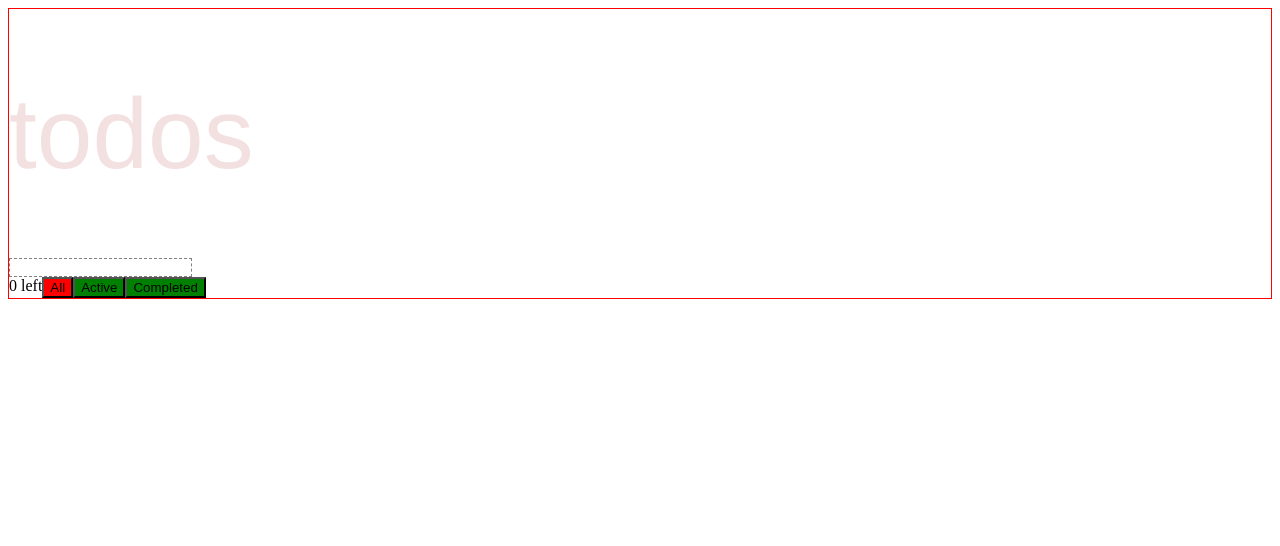
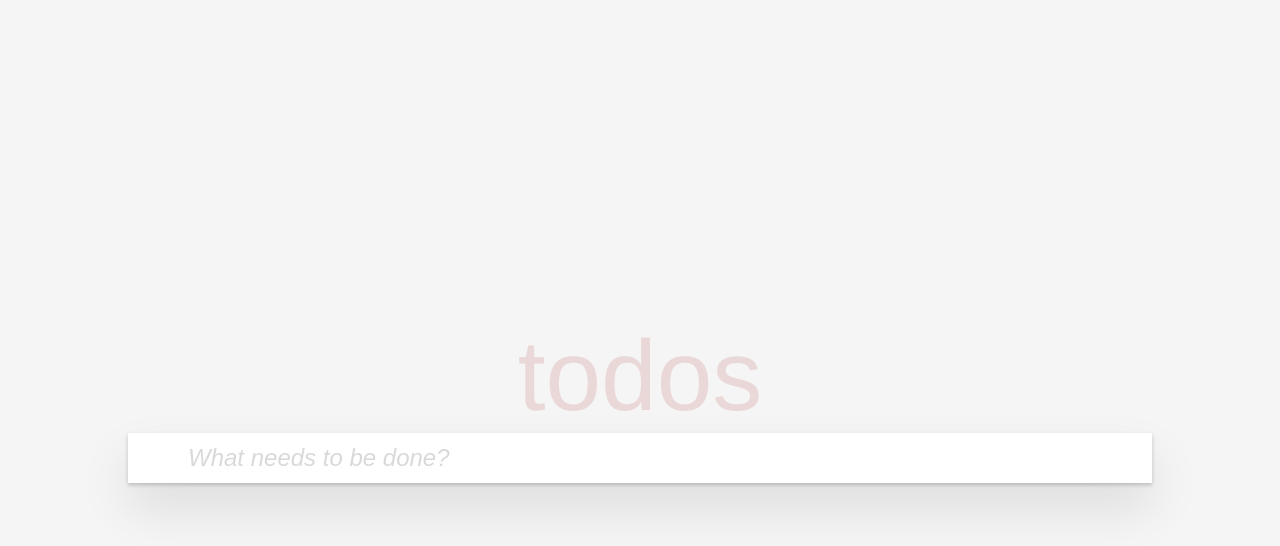
Before and after one commit to doppelmutzi/companion-project-react-storybook, a React app: page / in a window 1280 px wide. Shown: the top 546 px of the page. Built offline with nearby package versions, Linux system fonts and the light colour scheme.

Commit message:
styling the whole thing

```diff
--- a/src/ActionBar.jsx
+++ b/src/ActionBar.jsx
@@ -5,18 +5,50 @@ import FilterButtons from "./FilterButtons";
 import ClearButton from "./ClearButton";
 import AppContext from "./AppContext";
 
-const Container = styled.div`
+const Wrapper = styled.div`
+  background: white;
+  padding: 0 16px;
+  height: 50px;
   display: flex;
+  align-items: center;
+`;
+
+const Center = styled.div`
+  flex: 1;
+  display: flex;
+  justify-content: center;
+`;
+
+const DropShadow = styled.div`
+  width: 100%;
+  position: relative;
+  &::before {
+    content: "";
+    position: absolute;
+    right: 0;
+    bottom: 0;
+    left: 0;
+    height: 25px;
+    overflow: hidden;
+    box-shadow: 0 1px 1px rgba(0, 0, 0, 0.2), 0 8px 0 -3px #f6f6f6,
+      0 9px 1px -3px rgba(0, 0, 0, 0.2), 0 16px 0 -6px #f6f6f6,
+      0 17px 2px -6px rgba(0, 0, 0, 0.2);
+  }
 `;
 
 const ActionBar = () => {
   const { todos } = useContext(AppContext);
   return (
-    <Container>
-      <Status />
-      <FilterButtons />
-      {todos.filter((todo) => todo.checked).length > 0 && <ClearButton />}
-    </Container>
+    <>
+      <Wrapper>
+        <Status />
+        <Center>
+          <FilterButtons />
+        </Center>
+        {todos.filter((todo) => todo.checked).length > 0 && <ClearButton />}
+      </Wrapper>
+      <DropShadow />
+    </>
   );
 };
 
--- a/src/App.jsx
+++ b/src/App.jsx
@@ -1,16 +1,49 @@
-import styled from "styled-components";
+import styled, { createGlobalStyle } from "styled-components";
 import Headline from "./Headline";
 import Todos from "./Todos";
 
+const GlobalStyle = createGlobalStyle`
+    * {
+        margin: 0;
+        padding: 0;
+    }
+    input {
+      outline: none;
+    }
+    button {
+        cursor: pointer;
+    }
+    body {
+        font-size: 16px;
+        color: #4d4d4d;
+        font-family: "Helvetica Neue", Helvetica, Arial, sans-serif;
+        background-color: #f5f5f5;
+    }
+`;
+
 const AppContainer = styled.div`
-  border: 1px solid red;
+  height: 100vh;
+  width: 100vw;
+  display: flex;
+  align-items: center;
+  justify-content: center;
+`;
+
+const Container = styled.div`
+  width: 100%;
+  max-width: 80vw;
 `;
 
 const App = () => (
-  <AppContainer>
-    <Headline />
-    <Todos />
-  </AppContainer>
+  <>
+    <GlobalStyle />
+    <AppContainer>
+      <Container>
+        <Headline />
+        <Todos />
+      </Container>
+    </AppContainer>
+  </>
 );
 
 export default App;
--- a/src/ClearButton.jsx
+++ b/src/ClearButton.jsx
@@ -1,17 +1,26 @@
+import styled from "styled-components";
 import { useContext } from "react";
 import AppContext from "./AppContext";
+
+const Button = styled.a`
+  padding: 4px 0;
+  cursor: pointer;
+  &:hover {
+    text-decoration: underline;
+  }
+`;
 
 const ClearButton = () => {
   const { todos, setTodos } = useContext(AppContext);
   return (
-    <button
+    <Button
       onClick={() => {
         const uncheckedTodos = todos.filter((todo) => !todo.checked);
         setTodos([...uncheckedTodos]);
       }}
     >
-      clear completed
-    </button>
+      Clear completed
+    </Button>
   );
 };
 
--- a/src/FilterButtons.jsx
+++ b/src/FilterButtons.jsx
@@ -4,10 +4,19 @@ import AppContext from "./AppContext";
 
 const Container = styled.div`
   display: flex;
+  > * + * {
+    margin-left: 16px;
+  }
 `;
 
 const FilterButton = styled.button`
-  background-color: ${(props) => (props.active ? "red" : "green")};
+  border-style: solid;
+  border-width: 1px;
+  border-color: ${(props) =>
+    props.active ? "rgba(175, 47, 47, 0.2)" : "transparent"};
+  padding: 4px;
+  border-radius: 3px;
+  background: none;
 `;
 
 const FilterButtons = () => {
--- a/src/Headline.jsx
+++ b/src/Headline.jsx
@@ -4,7 +4,7 @@ const Headline = styled.h1`
   color: rgba(175, 47, 47, 0.15);
   font-size: 100px;
   font-weight: 100;
-  font-family: "Helvetica Neue", Helvetica, Arial, sans-serif;
+  text-align: center;
 `;
 
 const HeadlineComponent = () => {
--- a/src/Status.jsx
+++ b/src/Status.jsx
@@ -7,7 +7,12 @@ const Status = () => {
     if (!todo.checked) return count + 1;
     return count;
   }, 0);
-  return <div>{todosLeft} left</div>;
+  const label = todosLeft > 1 ? "items left" : "item left";
+  return (
+    <div>
+      {todosLeft} {label}
+    </div>
+  );
 };
 
 export default Status;
--- a/src/TodoInput.jsx
+++ b/src/TodoInput.jsx
@@ -5,10 +5,20 @@ import AppContext from "./AppContext";
 
 const Container = styled.div`
   display: flex;
+  > * {
+    height: 50px;
+  }
 `;
 
 const Input = styled.input`
-  border: 1px dashed gray;
+  flex: 1;
+  background: white;
+  border: 0;
+  font-size: 24px;
+  &::placeholder {
+    color: #d9d9d9;
+    font-style: italic;
+  }
 `;
 
 const TodoInput = () => {
@@ -18,6 +28,7 @@ const TodoInput = () => {
     <Container>
       <ToggleButton />
       <Input
+        placeholder="What needs to be done?"
         ref={inputRef}
         onKeyDown={(evt) => {
           const { value } = evt.target;
--- a/src/TodoItem.jsx
+++ b/src/TodoItem.jsx
@@ -1,21 +1,58 @@
-import { useContext } from "react";
+import { useContext, useState } from "react";
 import styled from "styled-components";
 import AppContext from "./AppContext";
 
 const Container = styled.div`
+  height: 30px;
+  background: white;
+  padding: 16px;
   display: flex;
+  align-items: center;
+  border: 0 solid #e6e6e6;
+  border-bottom-width: 1px;
+  > button {
+    background: none;
+  }
 `;
 
 const Item = styled.div`
-  margin-left: 10px;
+  flex: 1;
+  font-size: 24px;
+  margin: 0 24px;
   text-decoration: ${(props) => (props.checked ? "line-through" : "normal")};
+`;
+
+const CheckButton = styled.button`
+  width: 30px;
+  height: 30px;
+  border-radius: 15px;
+  border: 1px solid #a0a0a0;
+  display: flex;
+  align-items: center;
+  justify-content: center;
+`;
+
+const Check = styled.span`
+  font-size: 20px;
+  color: #9bd9cd;
+  display: ${(props) => (props.visible ? "block" : "none")};
+`;
+
+const DeleteButton = styled.button`
+  border: none;
+  font-size: 30px;
+  display: ${(props) => (props.visible ? "block" : "none")};
 `;
 
 const TodoItem = ({ todo }) => {
   const { todos, setTodos } = useContext(AppContext);
+  const [hover, setHover] = useState(false);
   return (
-    <Container>
-      <button
+    <Container
+      onMouseEnter={() => setHover(true)}
+      onMouseLeave={() => setHover(false)}
+    >
+      <CheckButton
         onClick={() => {
           const index = todos.findIndex((item) => item.id === todo.id);
           const updatedTodos = [...todos];
@@ -26,16 +63,17 @@ const TodoItem = ({ todo }) => {
           setTodos(updatedTodos);
         }}
       >
-        check
-      </button>
+        <Check visible={todo.checked}>&#x02713;</Check>
+      </CheckButton>
       <Item checked={todo.checked || false}>{todo.label}</Item>
-      <button
+      <DeleteButton
+        visible={hover}
         onClick={() => {
           setTodos([...todos.filter((item) => item.id != todo.id)]);
         }}
       >
-        delete
-      </button>
+        &#x02717;
+      </DeleteButton>
     </Container>
   );
 };
--- a/src/TodoList.jsx
+++ b/src/TodoList.jsx
@@ -1,6 +1,9 @@
+import styled from "styled-components";
 import { useContext, useState, useEffect } from "react";
 import TodoItem from "./TodoItem";
 import AppContext from "./AppContext";
+
+const Container = styled.div``;
 
 const TodoList = () => {
   const { todos, filterIndex } = useContext(AppContext);
@@ -15,11 +18,11 @@ const TodoList = () => {
     }
   }, [filterIndex, todos]);
   return (
-    <div>
+    <Container>
       {filteredTodos.map((todo) => (
         <TodoItem key={todo.id} todo={todo} />
       ))}
-    </div>
+    </Container>
   );
 };
 
--- a/src/Todos.jsx
+++ b/src/Todos.jsx
@@ -1,8 +1,14 @@
 import { useState } from "react";
+import styled from "styled-components";
 import ActionBar from "./ActionBar";
 import TodoInput from "./TodoInput";
 import TodoList from "./TodoList";
 import AppContext from "./AppContext";
+
+// TODO wie von außen steuern? prop? context?
+const Container = styled.div`
+  box-shadow: 0 2px 4px 0 rgba(0, 0, 0, 0.2), 0 25px 50px 0 rgba(0, 0, 0, 0.1);
+`;
 
 const Todos = () => {
   const [todos, setTodos] = useState([]);
@@ -11,11 +17,11 @@ const Todos = () => {
     <AppContext.Provider
       value={{ todos, setTodos, filterIndex, setFilterIndex }}
     >
-      <div>
+      <Container>
         <TodoInput />
         <TodoList />
-        <ActionBar />
-      </div>
+        {todos.length > 0 && <ActionBar />}
+      </Container>
     </AppContext.Provider>
   );
 };
--- a/src/ToggleButton.jsx
+++ b/src/ToggleButton.jsx
@@ -1,22 +1,41 @@
+import styled from "styled-components";
 import { useContext } from "react";
 import AppContext from "./AppContext";
 
+const Container = styled.div`
+  width: 60px;
+  display: flex;
+  align-items: center;
+  justify-content: center;
+  background: white;
+  > button {
+    font-size: 24px;
+    font-weight: bold;
+    border: 0;
+    background: none;
+    color: ${(props) => (props.allChecked ? "inherit" : "#e6e6e6")};
+    display: ${(props) => (props.visible ? "block" : "none")};
+  }
+`;
+
 const ToggleButton = () => {
   const { todos, setTodos } = useContext(AppContext);
-  const checkAll = todos.findIndex((todo) => todo.checked) == -1;
-  return todos.length > 0 ? (
+  const allChecked = todos.findIndex((todo) => !todo.checked) == -1;
+  return (
+    <Container visible={todos.length > 0} allChecked={allChecked}>
       <button
         onClick={() => {
           const updatedTodos = todos.map((todo) => ({
             ...todo,
-          checked: checkAll,
+            checked: !allChecked,
           }));
           setTodos([...updatedTodos]);
         }}
       >
-      {checkAll ? "check all" : "uncheck all"}
+        &or;
       </button>
-  ) : null;
+    </Container>
+  );
 };
 
 export default ToggleButton;
```
Lines whose indentation alone changed are shown as unchanged.
